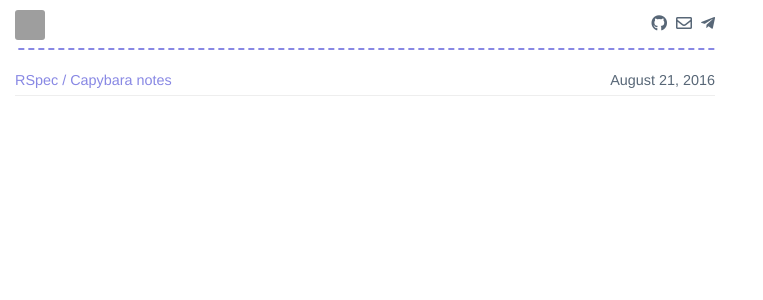
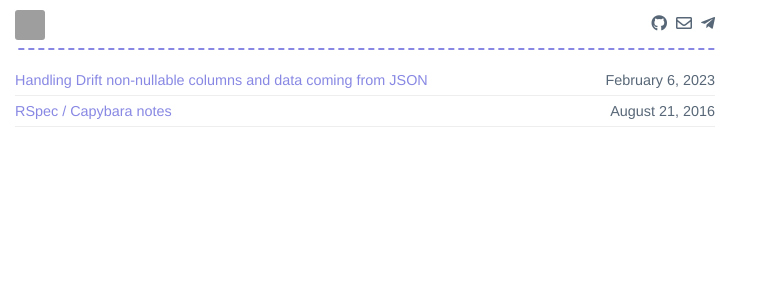
Before and after one commit to kirqe/kirqe.github.io, a Jekyll site: the page built from posts.html, in a window 1280 px wide. Shown: the top 300 px of the page, without its empty margins (0-763 px from the left). Built offline with Jekyll 4.4.1, drawn with Linux system fonts in a browser that asks for light colours; nearby versions of some CDN libraries; some of the changed lines change nothing that is shown; grey boxes are pictures that could not be loaded.

Commit message:
Add post

````diff
--- /dev/null
+++ b/_posts/2023-02-06-drift-non-nullable-columns-from-json.md
@@ -0,0 +1,154 @@
+---
+layout: post
+title: Handling Drift non-nullable columns and data coming from JSON
+category: posts
+---
+
+Using [Drift](https://pub.dev/packages/drift), with the latest version of Flutter, the ID column is not nullable by default(because of the null-safety)
+We could make it nullable, but it's a primary key.
+
+```dart
+  IntColumn get id => integer().autoIncrement()();
+```
+
+The data comes from json. `fromJson` returns the full row, and with null-safety, it's not possible to not read the ID. Which is null... But we need a source for the ID column.
+
+
+
+With the help of the following package and [Drift custom row classes](https://drift.simonbinder.eu/docs/advanced-features/custom_row_classes/) we can omit the ID column and allow it to be autogenerated.
+
+```
+  json_annotation: ^4.8.0
+  json_serializable: ^6.6.1
+```
+
+Most posts in the issues on Github related to this question suggest using `Companion.insert(body: body)`
+In this case, we don't have to provide the ID value to insert a record.
+
+But this approach doesn't allow us to use DAOs and things like `insertOnConflictUpdate`.
+
+Let's say you have the following deserializer that accepts JSON and creates a list of post companions:
+
+```dart
+class PostsDeserializer {
+  final List json;
+  final Set<PostsCompanion> postsCompanions;
+
+  PostsDeserializer({required this.json}) : postsCompanions = {} {
+    _call();
+  }
+
+  void _call() {
+    json.forEach((postsJson) {
+      postsCompanions.add(
+        Post.fromJson({
+          'body': postsJson['body'],
+          'published_at': postsJson['published_at']
+        }).toCompanion(),
+      );
+    });
+  }
+}
+
+```
+
+It's then called with
+
+```dart
+final postsDeserializer = PostsDeserializer(json: postsRespose.data);
+
+// and then saved with
+Future _savePostsData(PostsDeserializer deserializer) async {
+  deserializer.postsCompanions.forEach((companion) async {
+    await db.postsDao.insertOrUpdate(companion);
+  });
+}
+
+```
+
+The model for the posts table may look like the following block:
+
+```dart
+import 'package:json_annotation/json_annotation.dart' as ja;
+
+part 'posts.g.dart';
+
+@UseRowClass(Post) // use the custom class bellow
+class Posts extends Table {
+  IntColumn get id => integer().autoIncrement()();
+
+  TextColumn get body => text()();
+
+  DateTimeColumn get publishedAt => dateTime()();
+}
+
+@ja.JsonSerializable()
+class Post implements Insertable<Post> {
+  final int? id;
+
+  final String body;
+
+  // the incoming json key has a different casing
+  @ja.JsonKey(name: 'published_at')
+  final String publishedAt;
+
+  PersonService({this.id, required this.body});
+
+  factory Post.fromJson(Map<String, dynamic> json) => _$PostFromJson(json);
+
+  bool get isNew => id == null;
+
+  Map<String, dynamic> toJson() => _$PostToJson(this);
+
+  @override
+  String toString() => toJson().toString();
+
+  PostsCompanion toCompanion() {
+    if (isNew) {
+      // new record - we don't have the id
+      return PostCompanion.insert(body: body, createdAt: createdAt);
+    } else {
+      return PersonServicesCompanion(
+          id: Value(id ?? 0),
+          body: Value(body),
+          createdAt: Value(createdAt));
+    }
+  }
+
+  // implements Insertable
+  // https://drift.simonbinder.eu/docs/advanced-features/custom_row_classes/#inserts-and-updates-with-custom-classes
+  @override
+  Map<String, Expression<Object>> toColumns(bool nullToAbsent) {
+    return PostsCompanion(body: Value(body), createdAt: Value(createdAt))
+            .toColumns(nullToAbsent);
+  }
+
+  Post copyWith({String? body}) => Post(body: body ?? this.body);
+}
+
+```
+
+After running `flutter pub run build_runner build --delete-conflicting-outputs` the `posts.g.dart` is going to look like the following:
+
+```dart
+// GENERATED CODE - DO NOT MODIFY BY HAND
+
+part of 'posts.dart';
+
+// **************************************************************************
+// JsonSerializableGenerator
+// **************************************************************************
+
+Post _$PostFromJson(Map<String, dynamic> json) => Post(
+      id: json['id'] as int?,
+      body: json['body'] as String,
+      publishedAt: DateTime.parse(json['published_at'] as String),
+    );
+
+Map<String, dynamic> _$PostToJson(Post instance) => <String, dynamic>{
+      'id': instance.id,
+      'body': instance.body,
+      'published_at': instance.publishedAt,
+    };
+
+```
--- a/public/css/base.scss
+++ b/public/css/base.scss
@@ -6,7 +6,6 @@
 body {
   font-family: "Palatino Linotype", "Book Antiqua", Palatino, serif;
   margin: 0;
-  // -webkit-font-smoothing: antialiased;
 }
 
 a {
@@ -70,7 +69,6 @@ a {
 
   background:
     repeating-linear-gradient(90deg, #8888E4 0 calc(100% - var(--w)), transparent 0 100%) 0 100% / var(--p) var(--h) repeat-x;
-    // repeating-linear-gradient(90deg, #8888E4 0 calc(100% - var(--w)), #5656e6 0 100%) 0 100% / var(--p) var(--h) repeat-x;
   animation: move 0.3s linear infinite;
 }
 
@@ -141,7 +139,7 @@ a {
   }
   blockquote {
     // font-style: italic;
-    font-size: 14px;
+    // font-size: .9em;
     padding: .25em 1em;
     margin: 1em 1em 0 1em;
     color: #586777;
@@ -152,7 +150,7 @@ a {
       display: block;
       margin-top: .5em;
       text-align: right;
-      color: #111;
+      color: #8888E4;
       font-style: normal;
     }
   }
````
